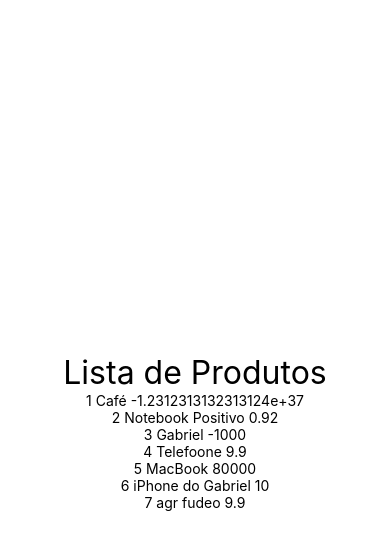
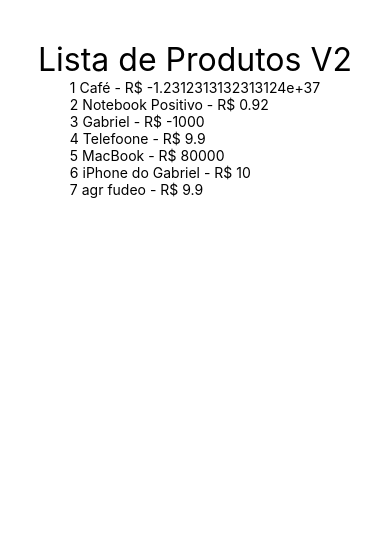
Before and after one commit to Juan-Severiano/curso-react-native, a React Native app in the folder start/: screen / in a window 390 px wide. Shown: the top 550 px of the page. Built offline with nearby package versions, Linux system fonts and the light colour scheme.

Commit message:
Renderizaçao de Lista V2 usadno FlatList

```diff
--- a/start/src/App.js
+++ b/start/src/App.js
@@ -1,7 +1,8 @@
 import React from 'react';
 import { StyleSheet, View } from 'react-native';
 
-import ListOfProducts from './components/products/ListOfProducts';
+import ListOfProductsV2 from './components/products/ListOfProductsV2';
+// import ListOfProducts from './components/products/ListOfProducts';
 
 // import UserLogin from './components/UserLogin';
 // import Pai from './components/direta/Pai';
@@ -18,7 +19,7 @@
 export default function App() {
   return (
     <View style={style.App}>
-      <ListOfProducts />
+      <ListOfProductsV2 />
       {/*
       <UserLogin user={{ name: 'juan', email: 'juan@gmail.com' }} />
       <Contador inicial={3} passo={13} />
--- a/start/src/components/products/ListOfProducts.js
+++ b/start/src/components/products/ListOfProducts.js
@@ -5,16 +5,20 @@
 import Products from './Products';
 
 export default (props) => {
+  function getList() {
+    return Products.map((p) => {
+      return (
+        <Text key={p.id}>
+          {p.id} {p.nome} {p.preco}
+        </Text>
+      );
+    });
+  }
+
   return (
     <>
       <Text style={Style.txtG}>Lista de Produtos</Text>
-      {Products.map((p) => {
-        return (
-          <Text key={p.id}>
-            {p.id} {p.nome} {p.preco}
-          </Text>
-        );
-      })}
+      {getList()}
     </>
   );
 };
--- /dev/null
+++ b/start/src/components/products/ListOfProductsV2.js
@@ -0,0 +1,24 @@
+import React from 'react';
+import { Text, FlatList } from 'react-native';
+import Style from '../style';
+
+import Products from './Products';
+
+export default (props) => {
+  return (
+    <>
+      <Text style={Style.txtG}>Lista de Produtos V2</Text>
+      <FlatList
+        data={Products}
+        keyExtractor={(i) => i.id}
+        renderItem={({ item: p }) => {
+          return (
+            <Text>
+              {p.id} {p.nome} - R$ {p.preco}
+            </Text>
+          );
+        }}
+      />
+    </>
+  );
+};
```
